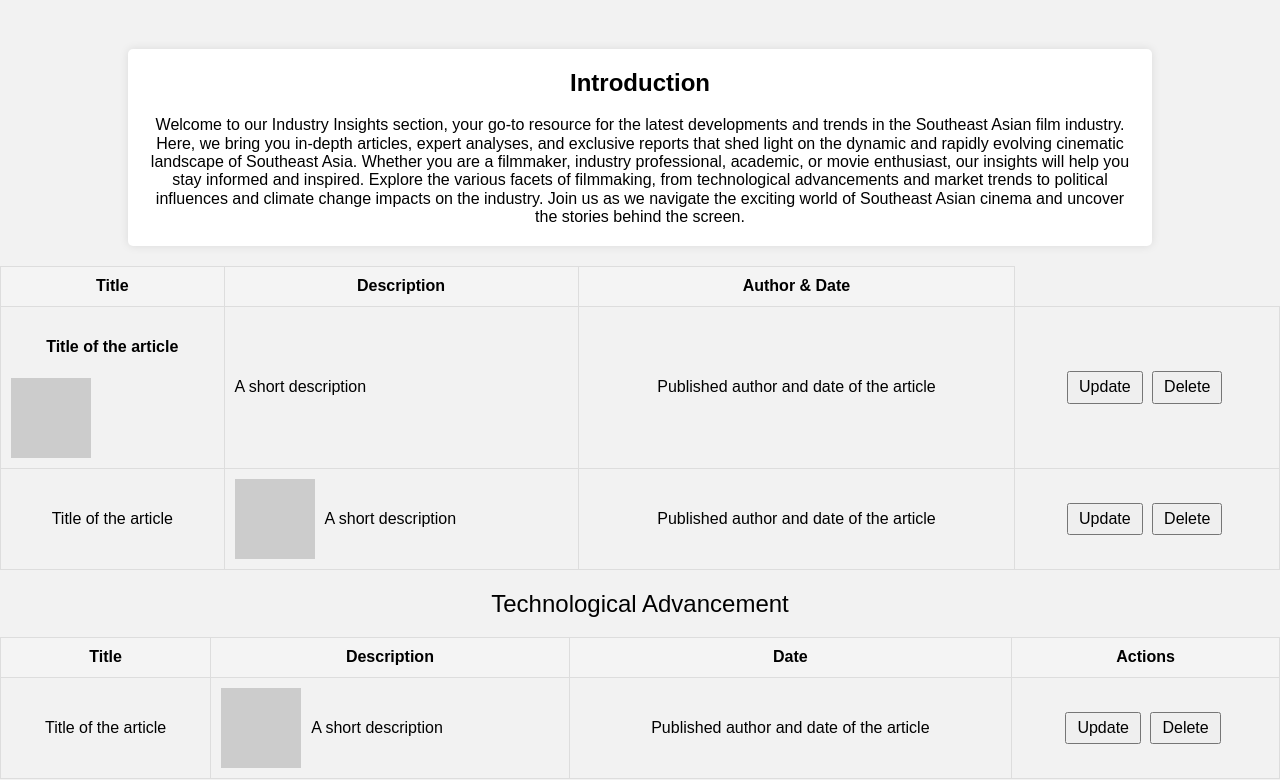
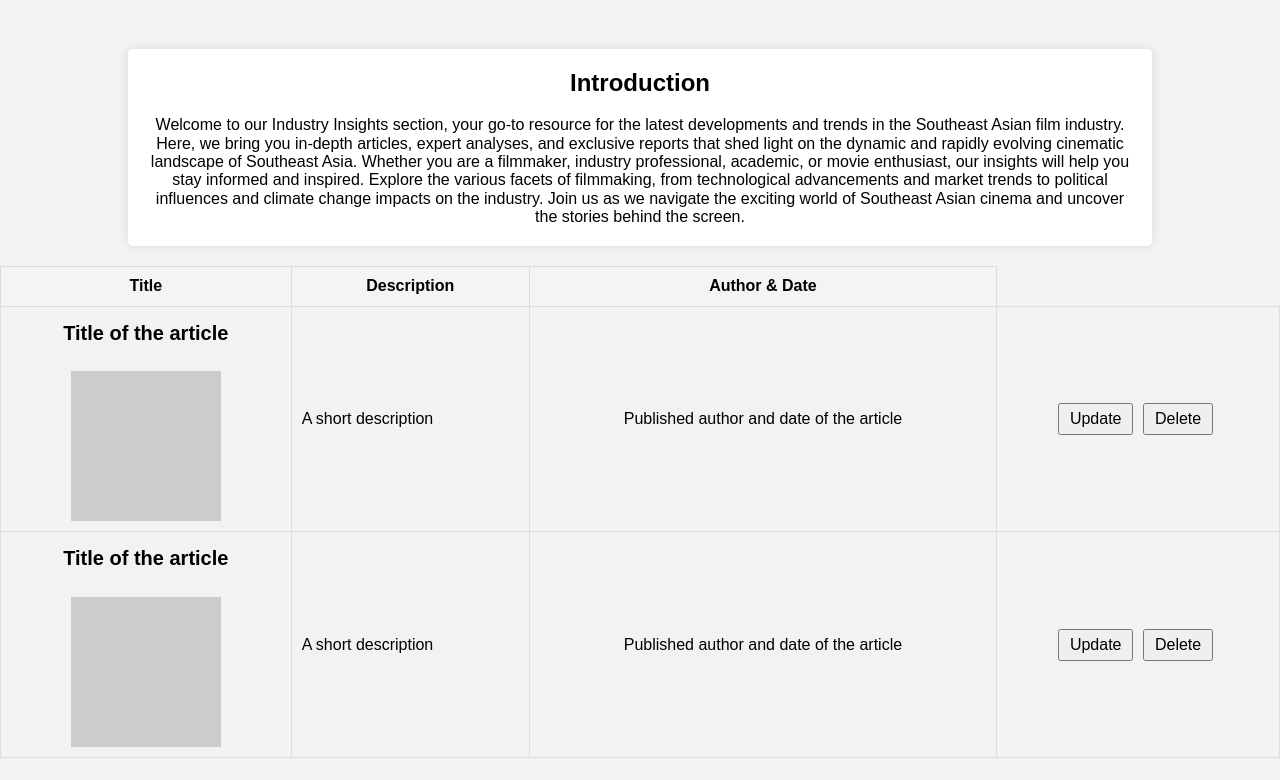
Before and after one commit to yihong-0-6/BED2024Apr_P04_T4, a plain HTML site: page FED/industry.html in a window 1280 px wide. Shown: the part 162-942 px from the top of the page. Drawn offline with Linux system fonts and the light colour scheme.

Commit message:
edited the industry page

```diff
--- a/FED/industry.html
+++ b/FED/industry.html
@@ -36,6 +36,51 @@
                         <th>Author & Date</th>
                     </tr>
                 </thead>
+                <tr>
+                    <td>
+                        <h4>Title of the article</h4>
+                        <div class="thumbnail"></div>
+                    </td>
+                    <td>
+                        <div class="description">
+                            <div class="text">A short description</div>
+                        </div>
+                    </td>
+                    <td>Published author and date of the article</td>
+                    <td>
+                        <button>Update</button>
+                        <button>Delete</button>
+                    </td>
+                </tr>
+                <tr>
+                    <td>
+                        <h4>Title of the article</h4>
+                        <div class="thumbnail"></div>
+                    </td>
+                    <td>
+                        <div class="description">
+                            <div class="text">A short description</div>
+                        </div>
+                    </td>
+                    <td>Published author and date of the article</td>
+                    <td>
+                        <button>Update</button>
+                        <button>Delete</button>
+                    </td>
+                </tr>
+            </table>
+
+            <h1 class="section-title">Technological Advancement</h1>
+
+            <table>
+                <thead>
+                    <tr>
+                        <th>Title</th>
+                        <th>Description</th>
+                        <th>Date</th>
+                        <th>Actions</th>
+                    </tr>
+                </thead>
                 <tbody>
                     <tr>
                         <td>
@@ -53,49 +98,6 @@
                             <button>Delete</button>
                         </td>
                     </tr>
-                    <tr>
-                        <td>Title of the article</td>
-                        <td>
-                            <div class="description">
-                                <div class="thumbnail"></div>
-                                <div class="text">A short description</div>
-                            </div>
-                        </td>
-                        <td>Published author and date of the article</td>
-                        <td>
-                            <button>Update</button>
-                            <button>Delete</button>
-                        </td>
-                    </tr>
-                </tbody>
-            </table>
-
-            <div class="section-title">Technological Advancement</div>
-
-            <table>
-                <thead>
-                    <tr>
-                        <th>Title</th>
-                        <th>Description</th>
-                        <th>Date</th>
-                        <th>Actions</th>
-                    </tr>
-                </thead>
-                <tbody>
-                    <tr>
-                        <td>Title of the article</td>
-                        <td>
-                            <div class="description">
-                                <div class="thumbnail"></div>
-                                <div class="text">A short description</div>
-                            </div>
-                        </td>
-                        <td>Published author and date of the article</td>
-                        <td>
-                            <button>Update</button>
-                            <button>Delete</button>
-                        </td>
-                    </tr>
                 </tbody>
             </table>
         </div>
--- a/FED/style.css
+++ b/FED/style.css
@@ -509,15 +509,17 @@ thead {
 }
 
 .thumbnail {
-  width: 80px;
-  height: 80px;
+  width: 150px;
+  height: 150px;
   background-color: #ccc;
+  margin: auto;
 }
 
 .section-title {
   text-align: center;
   font-size: 1.5em;
   margin: 20px 0;
+
 }
 
 button {
@@ -525,3 +527,8 @@ button {
   cursor: pointer;
   margin-right: 5px;
 }
+
+h4 {
+  font-size: 20px;
+  margin-top: 5px;
+}
```
